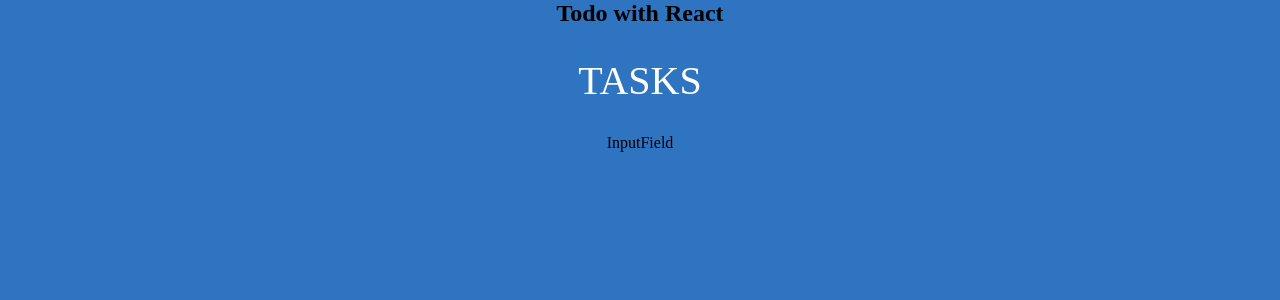
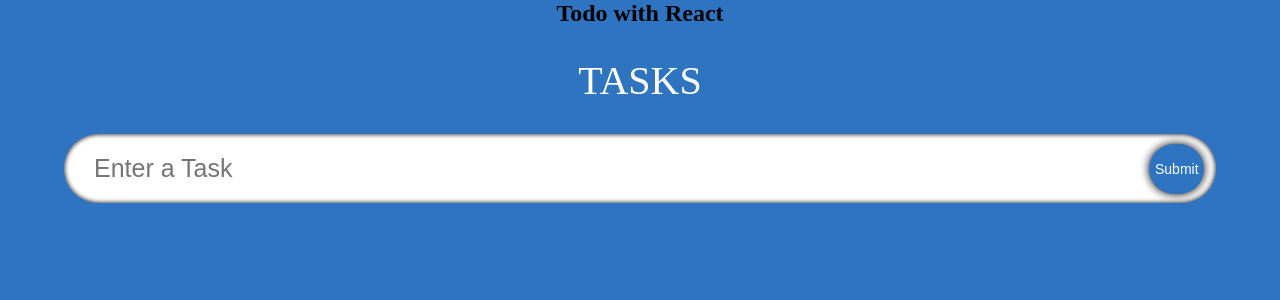
Before and after one commit to Richie1136/reactandtypescripttodapp, a React (Create React App) app in the folder todoappwtype/: page / in a window 1280 px wide. Shown: the top 300 px of the page. Built offline with nearby package versions, Linux system fonts and the light colour scheme; a web font is replaced by a local one.

Commit message:
Qdded styling for the input field and the submit button as well as added a input field and submit button

```diff
--- /dev/null
+++ b/todoappwtype/src/components/inputfield/InputField.css
@@ -0,0 +1,52 @@
+.input {
+  display: flex;
+  width: 90%;
+  position: relative;
+  align-items: center;
+}
+
+.input-box {
+  width: 100%;
+  border-radius: 50px;
+  padding-top: 20px;
+  padding-bottom: 20px;
+  padding-left: 30px;
+  padding-right: 30px;
+  font-size: 25px;
+  border: none;
+  transition: 0.2s;
+  box-shadow: inset 0 0 5px black;
+}
+
+.input-box:focus {
+  box-shadow: 0 0 10px 1000px rgba(0, 0, 0, 0.5);
+  outline: none;
+}
+
+.submit {
+  position: absolute;
+  width: 55px;
+  height: 50px;
+  margin-top: 12px;
+  margin-bottom: 12px;
+  margin-right: 12px;
+  margin-left: 12px;
+  border-radius: 50px;
+  right: 0;
+  border: none;
+  font-size: 14px;
+  background-color: #2f74c0;
+  color: white;
+  transition: 0.2s all;
+  box-shadow: 0 0 10px black;
+}
+
+.submit:hover {
+  cursor: pointer;
+  background-color: #388ae2;
+}
+
+.submit:active {
+  transform: scale(0.8);
+  box-shadow: 0 0 5px black;
+}
--- a/todoappwtype/src/components/inputfield/InputField.tsx
+++ b/todoappwtype/src/components/inputfield/InputField.tsx
@@ -1,5 +1,14 @@
+import "./InputField.css";
+
 const InputField = () => {
-  return <div>InputField</div>;
+  return (
+    <form className="input">
+      <input className="input-box" type="text" placeholder="Enter a Task" />
+      <button className="submit" type="submit">
+        Submit
+      </button>
+    </form>
+  );
 };
 
 export default InputField;
```
